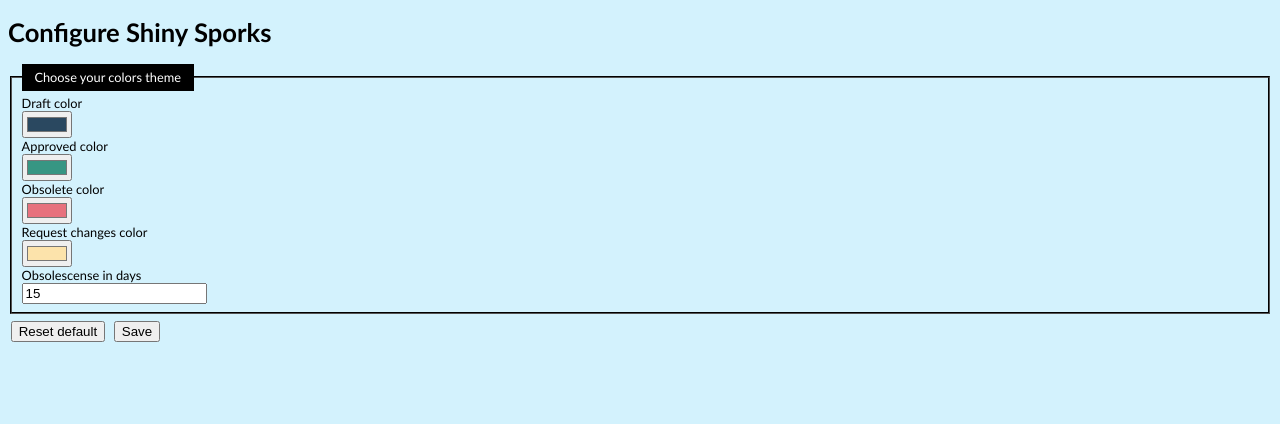
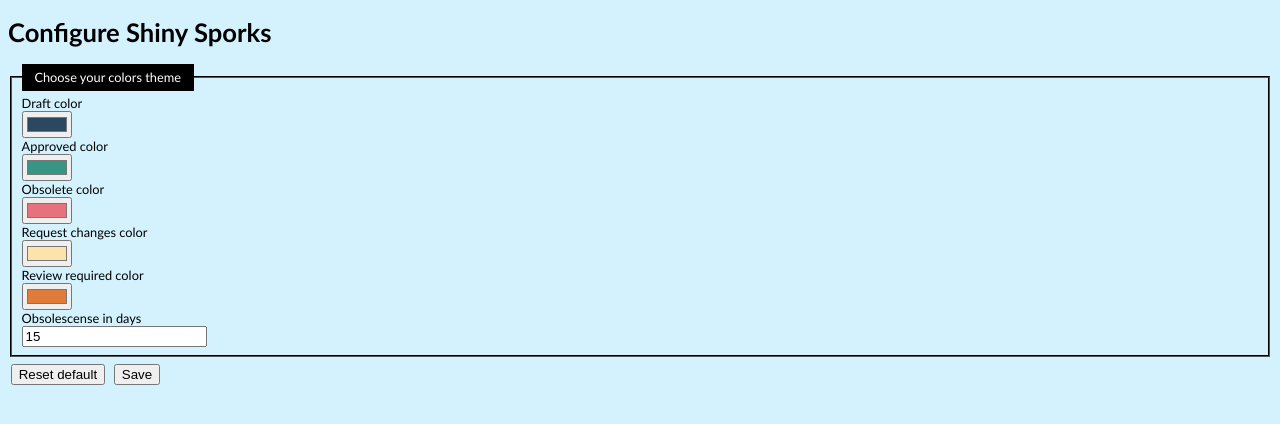
Before and after one commit to floragc-octo/github-pull-request-highlighter, a browser extension: page extension/src/settings/user_settings.html in a window 1280 px wide. Drawn offline with Linux system fonts and the light colour scheme.

Commit message:
feature - add support for review required status

```diff
--- a/extension/src/common.js
+++ b/extension/src/common.js
@@ -2,6 +2,7 @@ const DEFAULT_DRAFT_COLOR = "#2A4860"
 const DEFAULT_APPROVED_COLOR = "#379683"
 const DEFAULT_OBSOLETE_COLOR = "#E7717D"
 const DEFAULT_REQUEST_CHANGES_COLOR = "#FCE3AB"
+const DEFAULT_REVIEW_REQUIRED_COLOR = "#E07B39" // Review required before merging
 const DEFAULT_OBSOLESCENCE_IN_DAY = 15
 
 const store = chrome.storage.sync
--- a/extension/src/settings/user_settings.html
+++ b/extension/src/settings/user_settings.html
@@ -38,6 +38,8 @@
             <input type="color" id="obsolete">
             <label for="request-changes">Request changes color</label>
             <input type="color" id="request-changes">
+            <label for="review-required">Review required color</label>
+            <input type="color" id="review-required">
             <label for="obsolete">Obsolescense in days</label>
             <input type="number" id="obsolescense" min="0" step="0.5">
         </fieldset>
--- a/extension/src/settings/user_settings.js
+++ b/extension/src/settings/user_settings.js
@@ -2,6 +2,7 @@ const draftDOM = document.getElementById('draft');
 const approvedDOM = document.getElementById('approved');
 const obsoleteDOM = document.getElementById('obsolete');
 const requestChangesDOM = document.getElementById('request-changes');
+const reviewRequiredDOM = document.getElementById('review-required');
 const obsolescenceDOM = document.getElementById('obsolescense');
 
 const defaultCommonSettings = {
@@ -9,14 +10,19 @@ const defaultCommonSettings = {
     approved_color: DEFAULT_APPROVED_COLOR,
     obsolete_color: DEFAULT_OBSOLETE_COLOR,
     request_changes_color: DEFAULT_REQUEST_CHANGES_COLOR,
+    review_required_color: DEFAULT_REVIEW_REQUIRED_COLOR,
     pr_obsolescence_in_day: DEFAULT_OBSOLESCENCE_IN_DAY,
 }
 
-const displayCommonSettings = ({ draft_color, approved_color, obsolete_color, request_changes_color, pr_obsolescence_in_day }) => {
+const displayCommonSettings = ( settings ) => {
+    const {
+        draft_color, approved_color, obsolete_color, request_changes_color, review_required_color, pr_obsolescence_in_day
+    } = settings
     draftDOM.value = draft_color;
     approvedDOM.value = approved_color;
     obsoleteDOM.value = obsolete_color;
     requestChangesDOM.value = request_changes_color;
+    reviewRequiredDOM.value = review_required_color;
     obsolescenceDOM.value = pr_obsolescence_in_day;
 }
 
@@ -25,6 +31,7 @@ const getCommonSettings = () => ({
     approved_color: approvedDOM.value,
     obsolete_color: obsoleteDOM.value,
     request_changes_color: requestChangesDOM.value,
+    review_required_color: reviewRequiredDOM.value,
     pr_obsolescence_in_day: obsolescenceDOM.value,
 })
 
```
Also changed, not shown: extension/src/core/config.js (+11 -4 lines), README.md.
